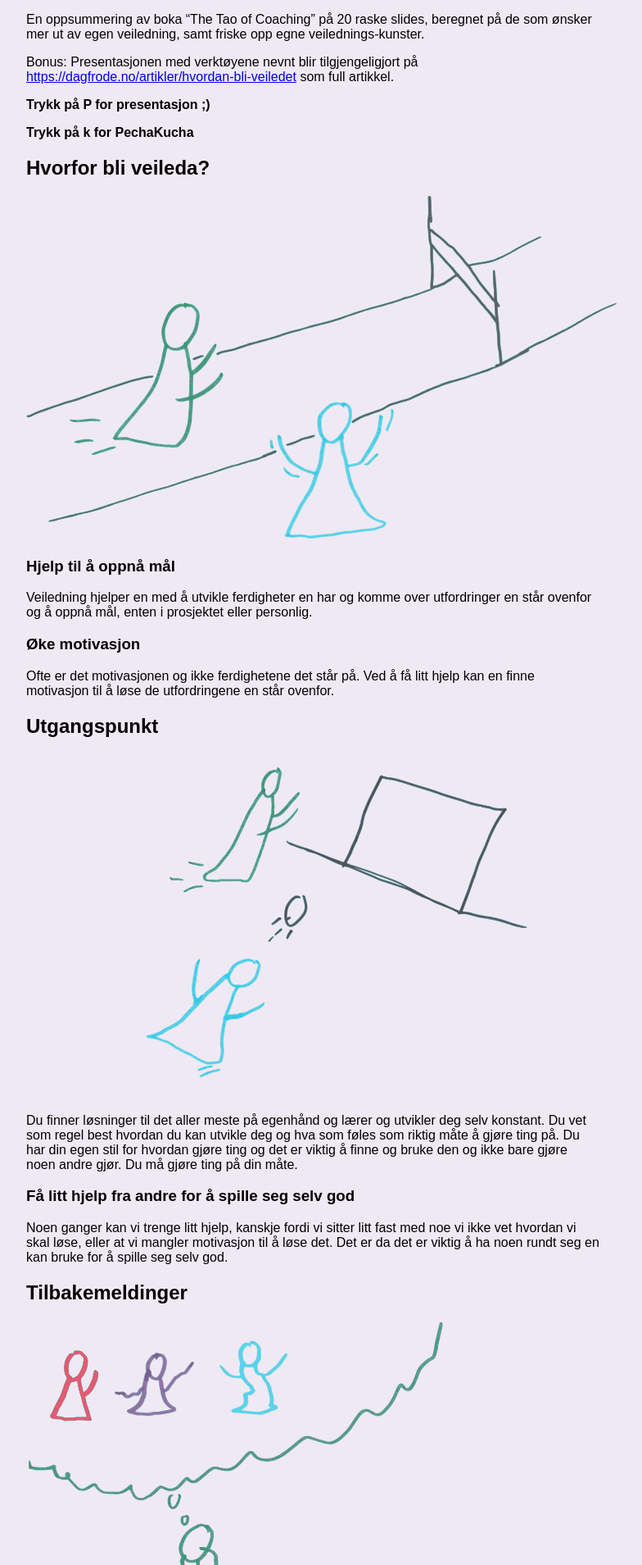
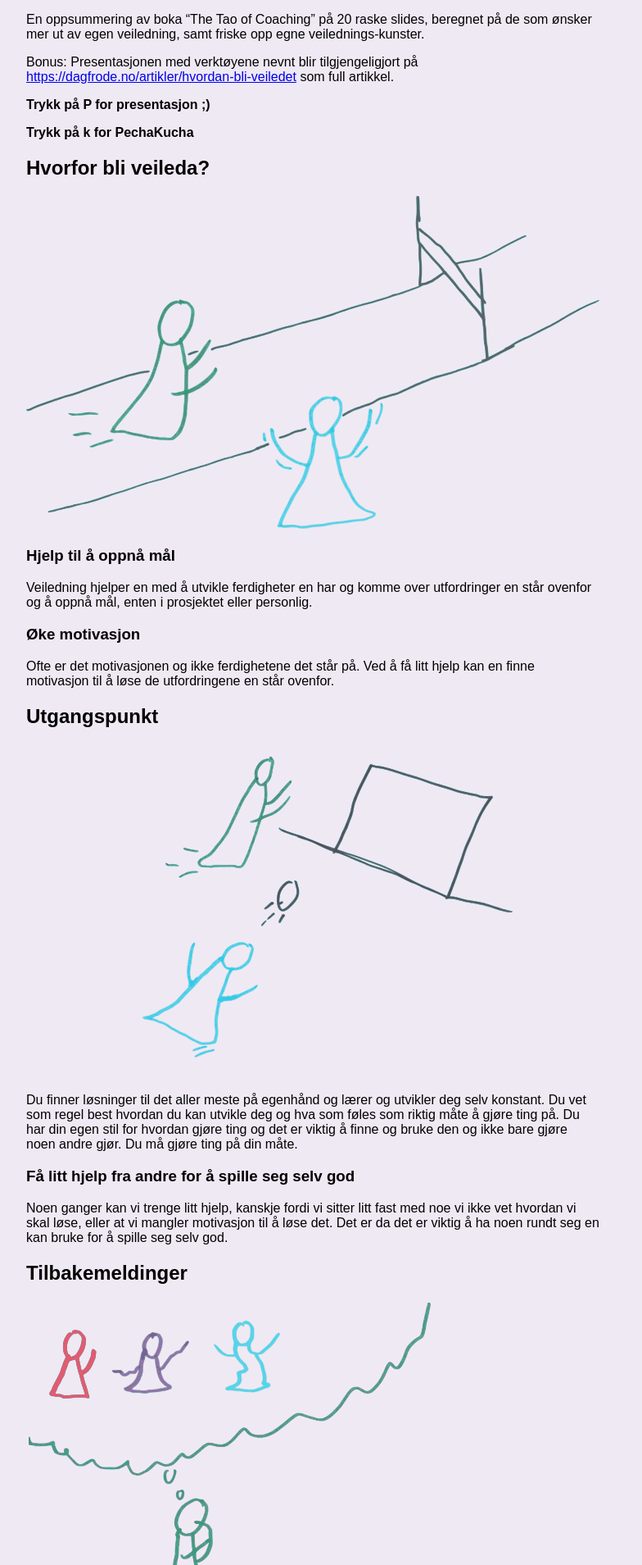
Before and after one commit to dagfs/dagfs.github.io, a Jekyll site: the page built from artikler/hvordan-bli-veiledet/index.md, in a window 1280 px wide. Shown: the part 337-2246 px from the top of the page at 82% size, without its empty margins (258-1042 px from the left). Built offline with Jekyll 4.4.1, drawn with Linux system fonts in a browser that asks for light colours; our own code applies the rules of GitHub Pages for plain Markdown files.

Commit message:
Update default.html

```diff
--- a/_layouts/default.html
+++ b/_layouts/default.html
@@ -123,8 +123,13 @@
         body.presentation h4, body.presentation h5{
     display:none;
       }
+      object{
+        max-width: 100%;
+      }
+
       body.presentation object{
         max-height: 100%;
+        max-width: 100%;
       }
 
 body.presentation .slide-body{
```
